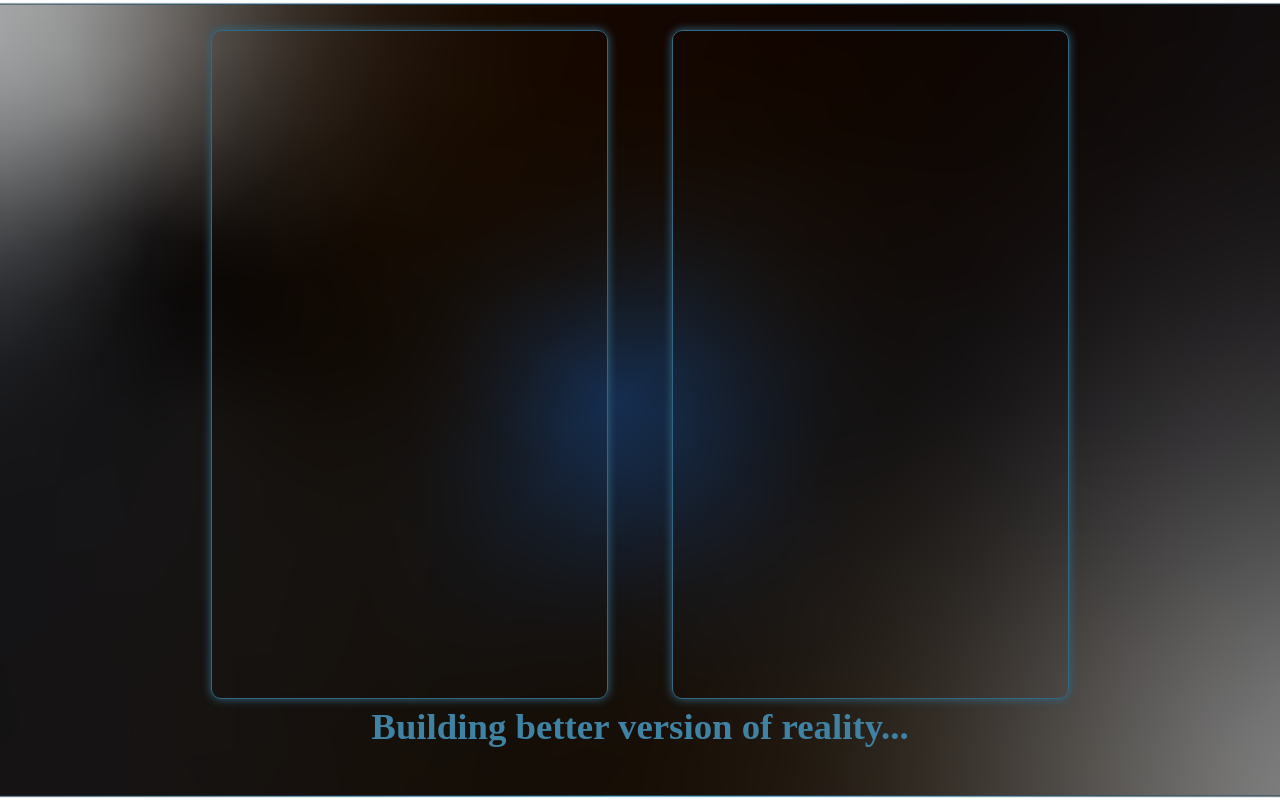
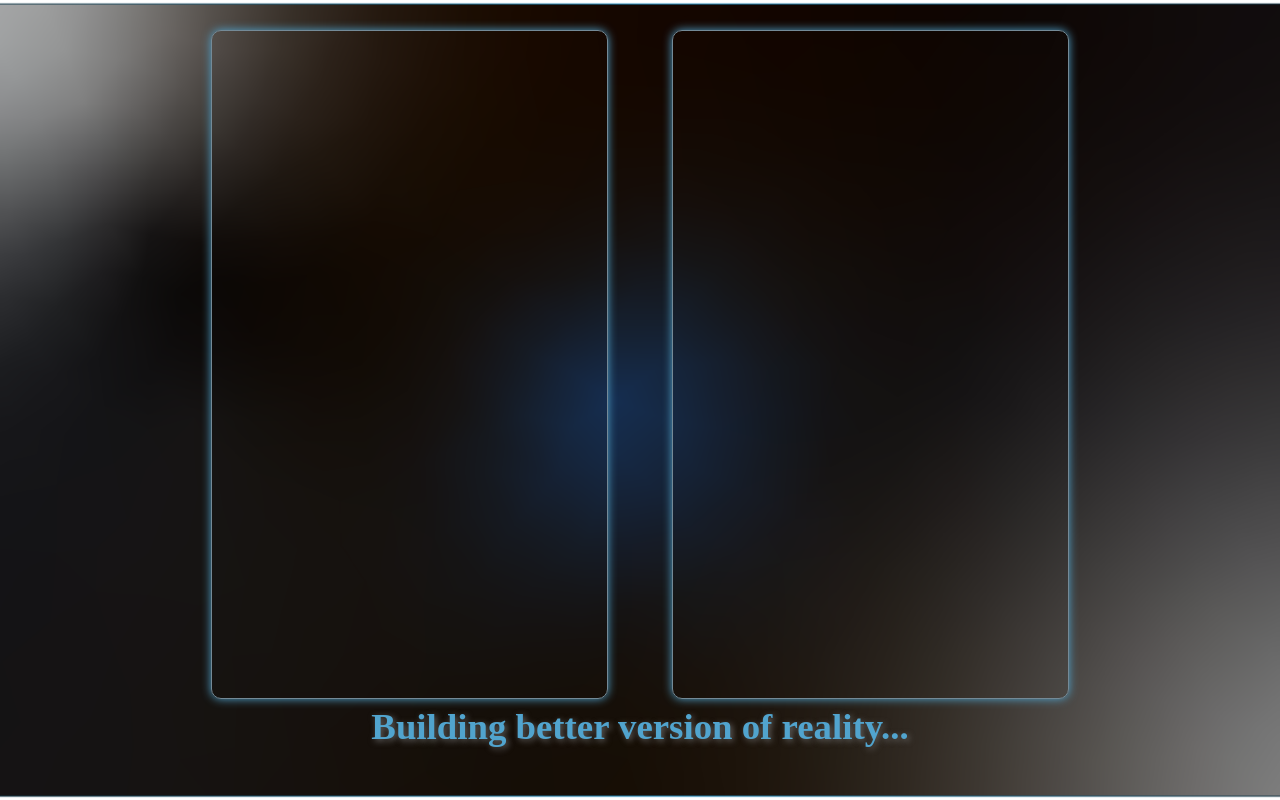
Before and after one commit to ismi4/ismi4.github.io, a plain HTML site: page index.html in a window 1280 px wide. Drawn offline with Linux system fonts and the light colour scheme; a web font is replaced by a local one.

Commit message:
Color styles

```diff
--- a/Styles/style.css
+++ b/Styles/style.css
@@ -32,15 +32,15 @@ body {
   width: 65%;
   height: 100%;
   margin-top: 5%;
-  border-width:0.01em;
+  border-width:0.04em;
   border-style:solid;
-  border-color:#316984;
+  border-color:#748a97;
   border-radius:7px;
 -moz-border-radius:10px;
 -webkit-border-radius:10px;
--webkit-box-shadow:0px 0px 10px 0px #316984 ;
--moz-box-shadow:0px 0px 10px 0px #316984 ;
-box-shadow:0px 0px 10px 0px #316984 ;
+-webkit-box-shadow:0px 0px 10px 0px #51a4ce ;
+-moz-box-shadow:0px 0px 10px 0px #51a4ce ;
+box-shadow:0px 0px 10px 0px #51a4ce ;
 }
 
 .leftSide{
@@ -61,6 +61,7 @@ box-shadow:0px 0px 10px 0px #316984 ;
   color: white;
   font-size: 2.3em;
   font-weight: bolder;
-  color: #3f82a3;
+  color: #51a4ce;
   text-align: center;
+  text-shadow: 2px 2px 6px rgba(114, 114, 114, 0.86);
 }
```
